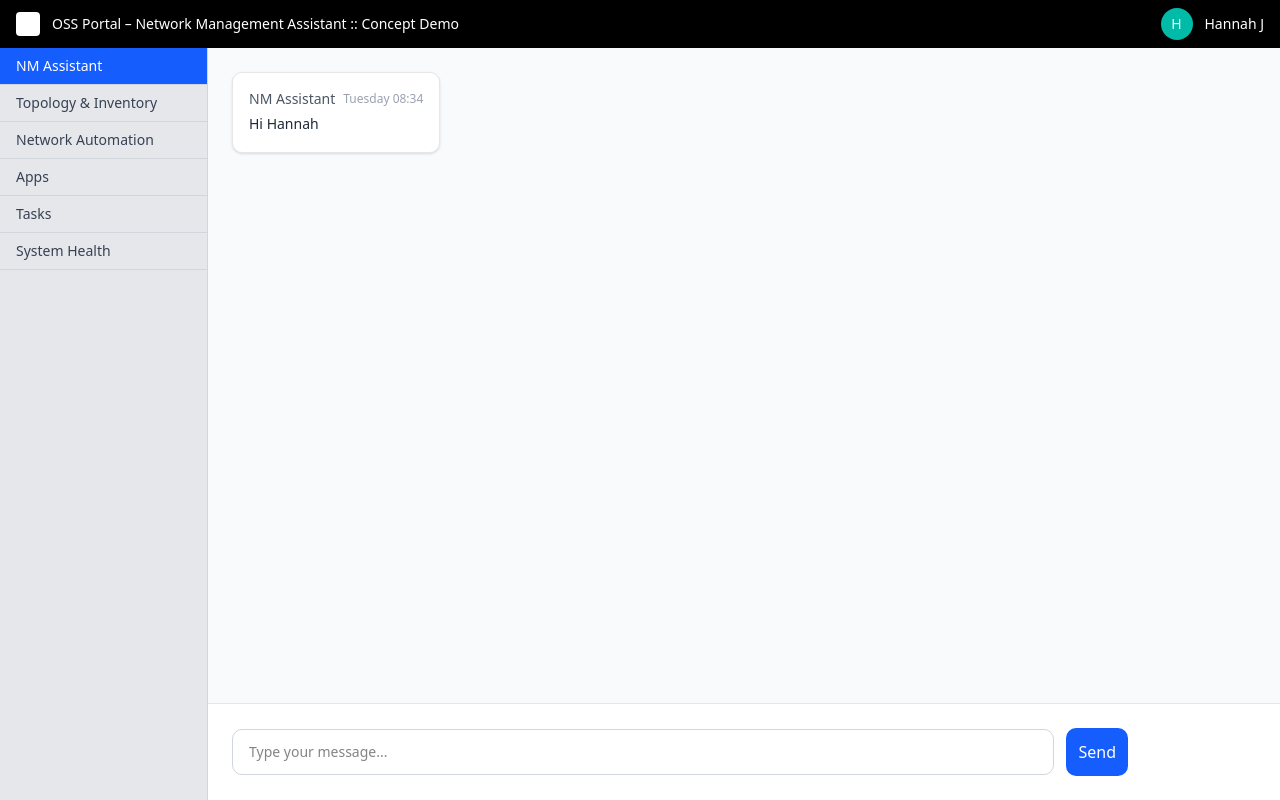
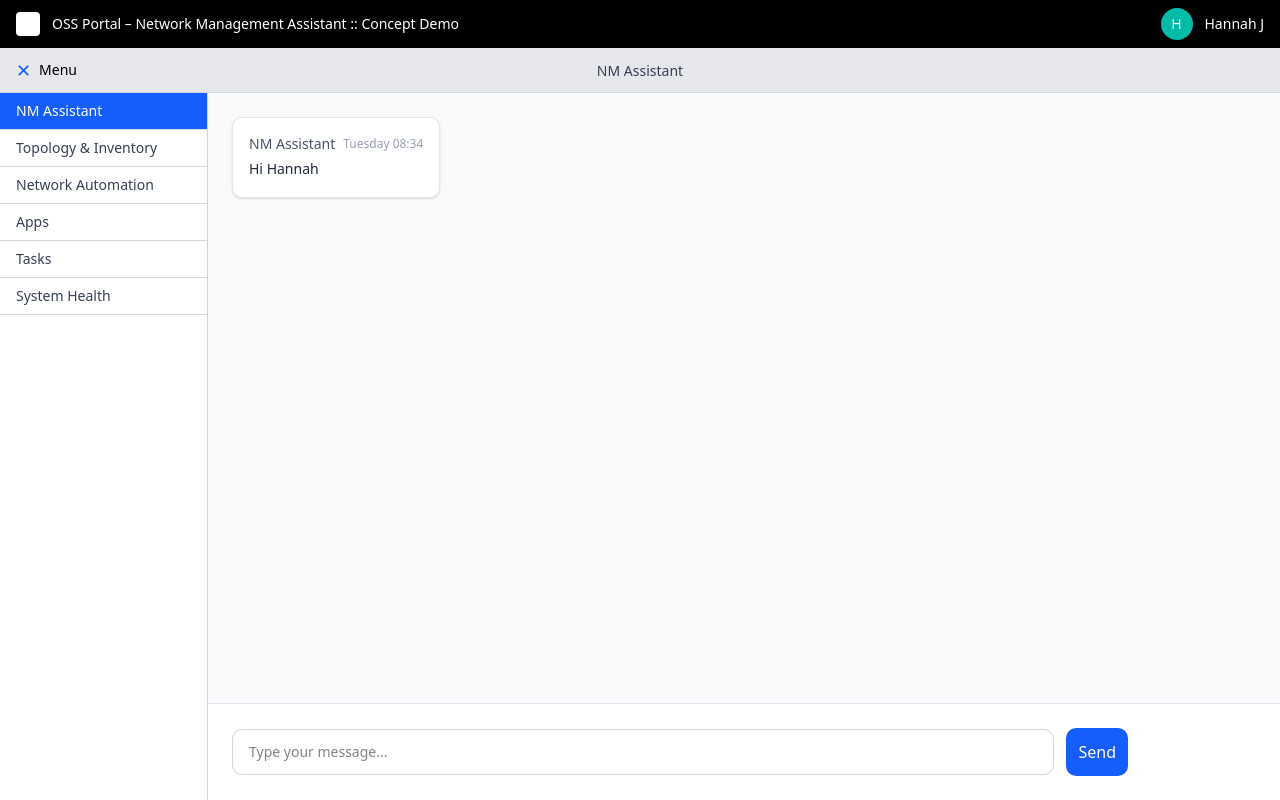
Before and after one commit to raoulbia-ai/oss-portal-demo, a React (Vite) app: page / in a window 1280 px wide. Built offline with nearby package versions, Linux system fonts and the light colour scheme.

Commit message:
🎨 Perfect layout - full-width grey bar with X Menu and NM Assistant aligned

```diff
--- a/src/App.jsx
+++ b/src/App.jsx
@@ -18,9 +18,23 @@
         </div>
       </header>
 
+      {/* Full-width Grey Bar */}
+      <div className="bg-gray-200 border-b border-gray-300 flex items-center justify-between px-4 py-2">
+        <div className="flex items-center gap-2 w-52">
+          <button className="text-blue-600 hover:text-blue-800">
+            <span className="text-lg">✕</span>
+          </button>
+          <span className="text-sm text-black">Menu</span>
+        </div>
+        <div className="flex-1 text-center">
+          <span className="text-sm text-gray-700 font-medium">NM Assistant</span>
+        </div>
+        <div className="w-52"></div>
+      </div>
+
       <div className="flex flex-1 overflow-hidden">
         {/* Sidebar */}
-        <div className="w-52 bg-gray-200 border-r border-gray-300 h-full">
+        <div className="w-52 bg-white border-r border-gray-300 h-full">
           <nav>
             <button className="w-full text-left px-4 py-2 text-sm border-b border-gray-300 bg-blue-600 text-white">
               NM Assistant
```
Also changed, not shown: 5 other files (tests, documents, lock files or other folders).
